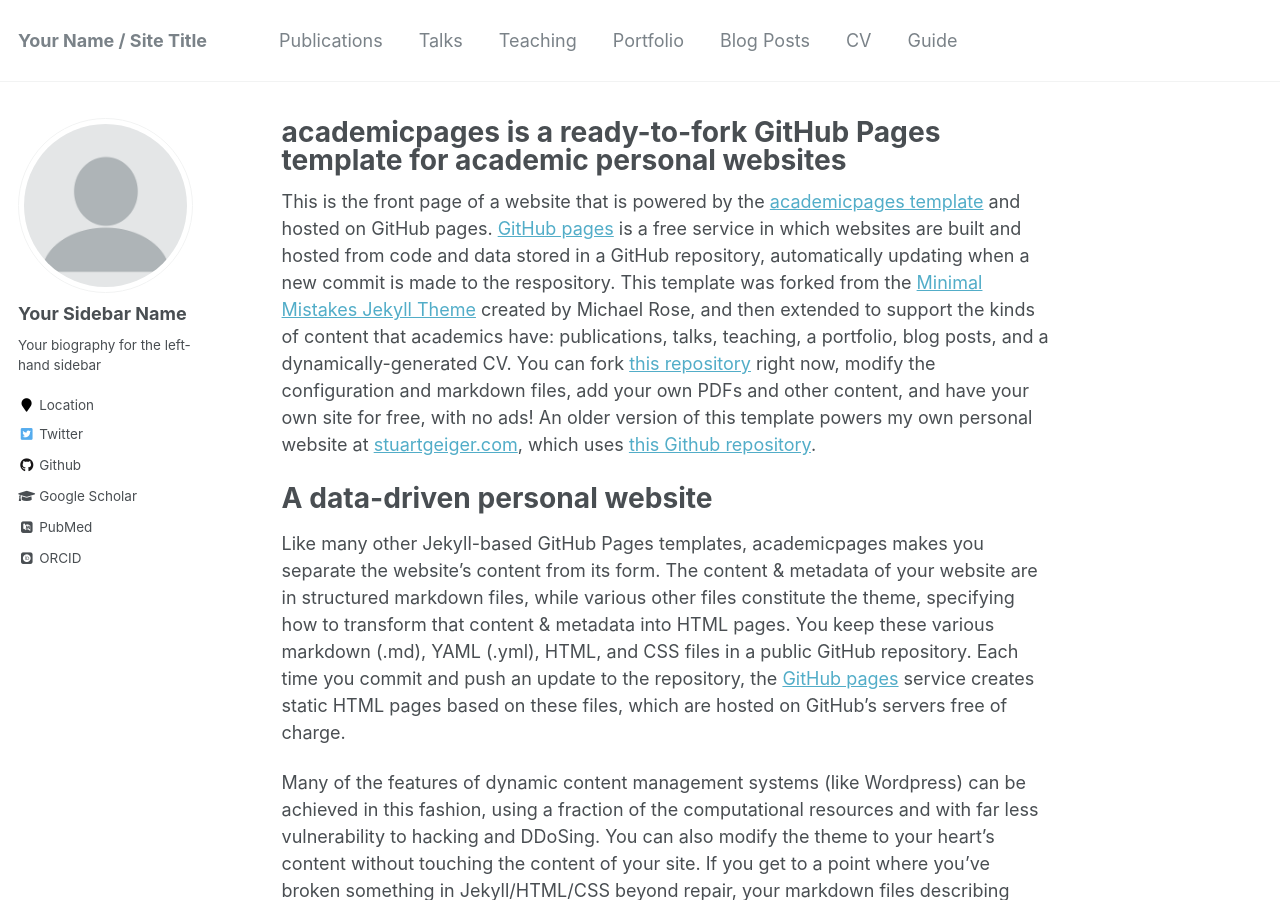
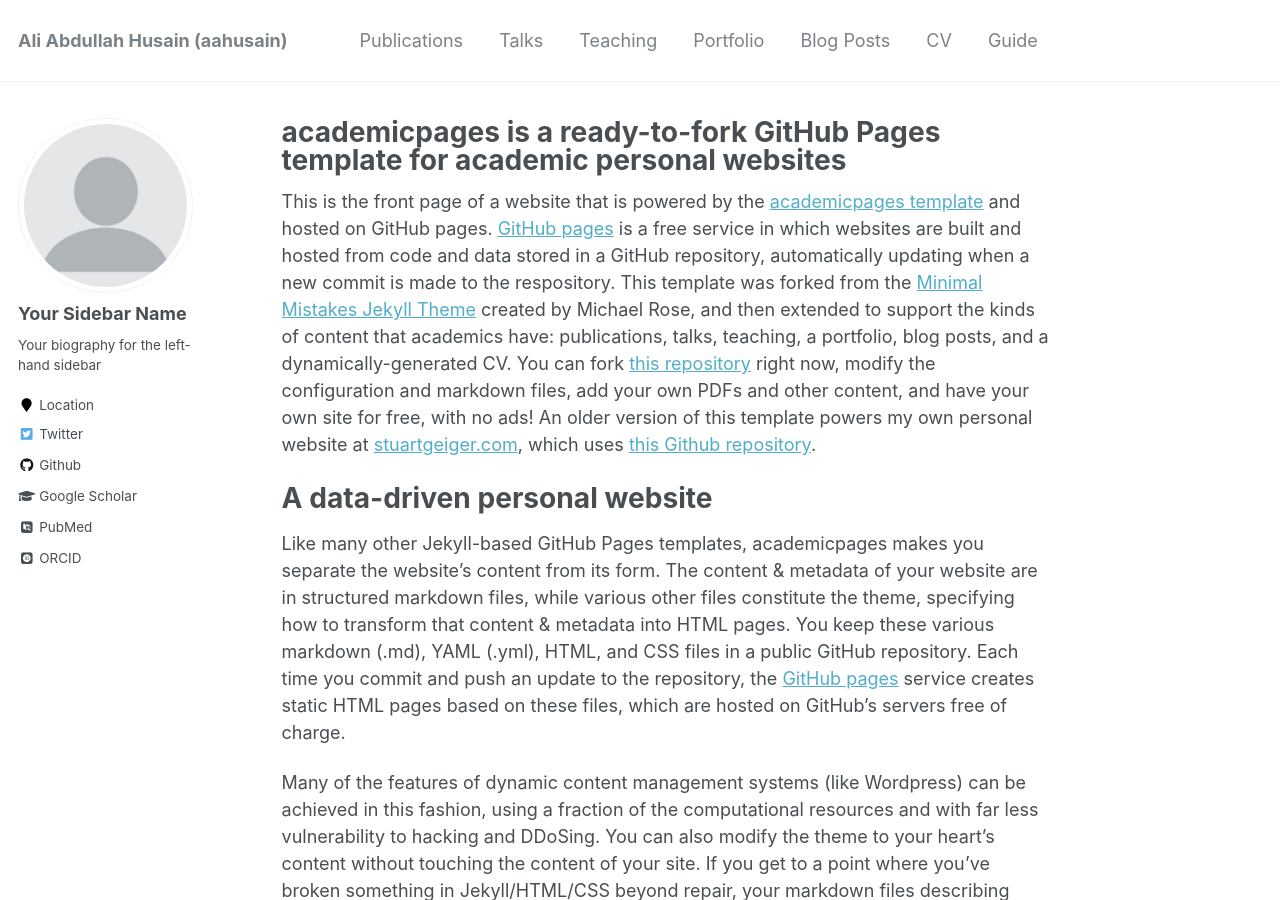
Before and after one commit to ahusain/ahusain.github.io, a Jekyll site: the page built from _pages/about.md, in a window 1280 px wide and 900 px high. Built offline with Jekyll 4.4.1, drawn with Linux system fonts in a browser that asks for light colours; some web fonts are replaced; some of the changed text lies outside the part shown.

Commit message:
Update _config.yml

```diff
--- a/_config.yml
+++ b/_config.yml
@@ -7,13 +7,13 @@
 
 # Site Settings
 locale                   : "en-US"
-title                    : "Your Name / Site Title"
+title                    : "Ali Abdullah Husain (aahusain)"
 title_separator          : "-"
-name                     : &name "Your Name"
+name                     : &name "Ali Abdullah Husain"
 description              : &description "personal description"
-url                      : https://academicpages.github.io # the base hostname & protocol for your site e.g. "https://mmistakes.github.io"
+url                      : https://ahusain.github.io # the base hostname & protocol for your site e.g. "https://mmistakes.github.io"
 baseurl                  : "" # the subpath of your site, e.g. "/blog"
-repository               : "academicpages/academicpages.github.io"
+repository               : "ahusain/ahusain.github.io"
 teaser                   :  # filename of teaser fallback teaser image placed in /images/, .e.g. "500x300.png"
 breadcrumbs              : false # true, false (default)
 words_per_minute         : 160
```
